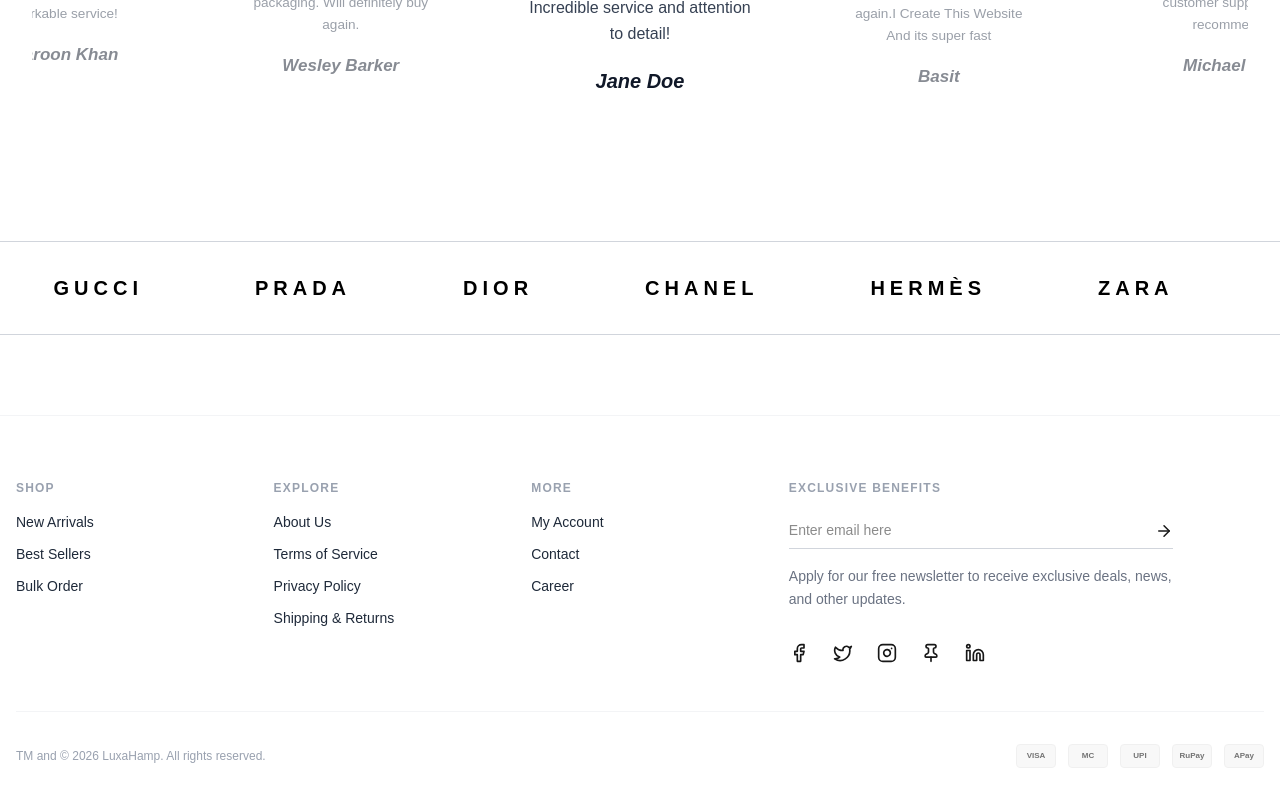
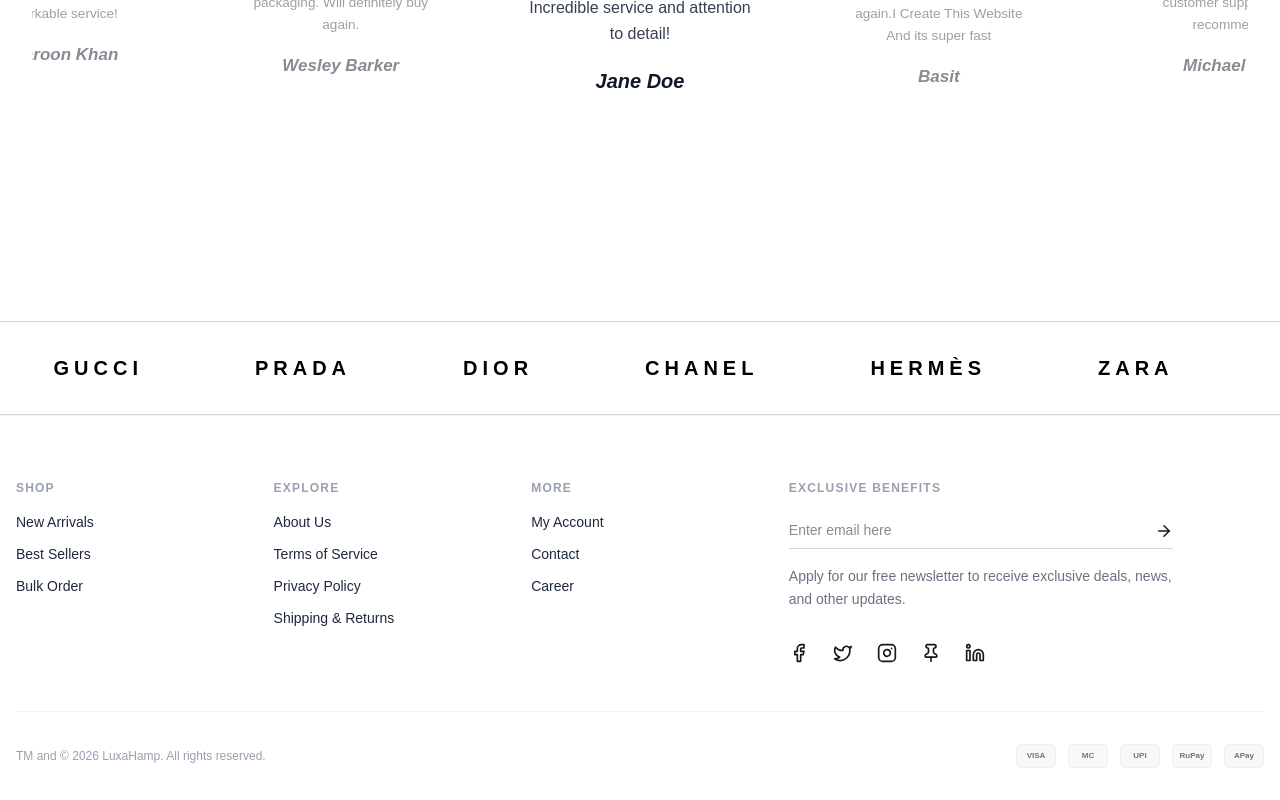
Before and after one commit to Malik-Ahsan-wq/luxahamps-ecommerce, a Next.js app: page / in a window 1280 px wide. Shown: the part 4389-5189 px from the top of the page. Built offline with nearby package versions, Linux system fonts and the light colour scheme.

Commit message:
every thing is ok right now

```diff
--- /dev/null
+++ b/src/app/BrandSlider/page.tsx
@@ -0,0 +1,50 @@
+
+"use client";
+import React, { useMemo } from 'react';
+import { Swiper, SwiperSlide } from 'swiper/react';
+import { Navigation, Autoplay } from 'swiper/modules';
+
+const BrandSlider = () => {
+
+     const brands = useMemo(() => [
+    "ROLEX", "GUCCI", "PRADA", "DIOR", "CHANEL",
+    "HERMÈS", "ZARA", "ADIDAS", "NIKE"
+  ], []);
+  return (
+  <div className="mt-16 md:mt-20 lg:mt-24 border-t border-b border-gray-300 bg-white py-6 md:py-8">
+        <Swiper
+          modules={[Autoplay]}
+          slidesPerView="auto"
+          spaceBetween={40}
+          loop={true}
+          speed={8000}
+          autoplay={{
+            delay: 0,
+            disableOnInteraction: false,
+          }}
+          allowTouchMove={false}
+          breakpoints={{
+            320: { spaceBetween: 30 },
+            640: { spaceBetween: 50 },
+            1024: { spaceBetween: 80 },
+          }}
+          className="brand-swiper"
+        >
+          {[...brands, ...brands, ...brands].map((brand, index) => (
+            <SwiperSlide
+              key={`${brand}-${index}`}
+              className="!w-auto"
+            >
+              <span
+                className="brand-text text-black font-bold text-base md:text-lg lg:text-xl tracking-[0.25em] uppercase cursor-default inline-block px-4"
+              >
+                {brand}
+              </span>
+            </SwiperSlide>
+          ))}
+        </Swiper>
+      </div>
+  )
+}
+
+export default BrandSlider;
--- a/src/app/ProductSection/page.tsx
+++ b/src/app/ProductSection/page.tsx
@@ -12,7 +12,7 @@
   const openQuickView = useQuickViewStore((state) => state.openQuickView);
 
   // Take only first 8 products
-  const displayProducts = products.slice(0, 8);
+  const displayProducts = products.slice(0, 12);
 
   return (
     <div className="max-w-7xl mx-auto px-2 md:px-4 py-12">
@@ -80,7 +80,8 @@
                         id: product.id,
                         name: product.name,
                         price: product.price,
-                        image: product.image
+                        image: product.image,
+                        category: product.category   // REQUIRED
                       }}
                       className="w-full rounded-none bg-black/80 md:bg-black py-2 md:py-3 text-[10px] md:text-sm font-bold uppercase tracking-widest hover:bg-pink-600 transition-colors"
                     />
@@ -99,10 +100,13 @@
                 </div>
               </div>
             </div>
+
           );
         })}
       </div>
+
     </div>
+
   );
 };
 
--- a/src/app/VoiceSection/page.tsx
+++ b/src/app/VoiceSection/page.tsx
@@ -61,10 +61,7 @@
     },
   ], []);
 
-  const brands = useMemo(() => [
-    "ROLEX", "GUCCI", "PRADA", "DIOR", "CHANEL",
-    "HERMÈS", "ZARA", "ADIDAS", "NIKE"
-  ], []);
+
 
   return (
     <section className="py-12 md:py-16 lg:py-20 bg-white overflow-hidden">
@@ -244,39 +241,7 @@
       </div>
 
       {/* Brand Slider Section */}
-      <div className="mt-16 md:mt-20 lg:mt-24 border-t border-b border-gray-300 bg-white py-6 md:py-8">
-        <Swiper
-          modules={[Autoplay]}
-          slidesPerView="auto"
-          spaceBetween={40}
-          loop={true}
-          speed={8000}
-          autoplay={{
-            delay: 0,
-            disableOnInteraction: false,
-          }}
-          allowTouchMove={false}
-          breakpoints={{
-            320: { spaceBetween: 30 },
-            640: { spaceBetween: 50 },
-            1024: { spaceBetween: 80 },
-          }}
-          className="brand-swiper"
-        >
-          {[...brands, ...brands, ...brands].map((brand, index) => (
-            <SwiperSlide
-              key={`${brand}-${index}`}
-              className="!w-auto"
-            >
-              <span
-                className="brand-text text-black font-bold text-base md:text-lg lg:text-xl tracking-[0.25em] uppercase cursor-default inline-block px-4"
-              >
-                {brand}
-              </span>
-            </SwiperSlide>
-          ))}
-        </Swiper>
-      </div>
+
     </section>
   );
 };
--- a/src/app/gift-builder/page.tsx
+++ b/src/app/gift-builder/page.tsx
@@ -103,11 +103,13 @@
       isGift: true,
       giftItems: selectedProductsList.map(item => ({
         product: item.product as Product,
-        quantity: item.quantity
+        quantity: item.quantity,
       })),
       giftMessage,
       recipientName,
-      occasion
+      occasion,
+      category: "Gift Box"
+
     };
 
     addToCart(giftBundle);
--- a/src/app/page.tsx
+++ b/src/app/page.tsx
@@ -5,6 +5,7 @@
 import ProductSection from "./ProductSection/page";
 import HappinessSection from "./HappinessSection/page";
 import ValentineSection from "./ValentineSection/page";
+import BrandSlider from "./BrandSlider/page";
 import VoicePage from "./VoiceSection/page";
 
 export default function Home() {
@@ -17,6 +18,7 @@
       <HappinessSection/>
       <ValentineSection/>
       <VoicePage/>
+      <BrandSlider/>
     </div>
   );
 }
--- a/src/app/products/page.tsx
+++ b/src/app/products/page.tsx
@@ -15,6 +15,7 @@
 import { Label } from "@/components/ui/label";
 import { Search, Filter, X, Grid, List } from "lucide-react";
 import { Sheet, SheetContent, SheetHeader, SheetTitle, SheetTrigger } from "@/components/ui/sheet";
+import BrandSlider from "../BrandSlider/page";
 
 export default function ProductsPage() {
   const {
@@ -321,6 +322,7 @@
           </div>
         </div>
       </div>
+      <BrandSlider/>
     </div>
   );
 }
--- a/src/components/ProductCard.tsx
+++ b/src/components/ProductCard.tsx
@@ -55,7 +55,7 @@
                   price: product.price,
                   oldPrice: oldPrice,
                   image: product.image,
-                  discount: discount
+                  discount: discount,
                 });
               }
             }}
@@ -84,7 +84,8 @@
                   id: product.id,
                   name: product.name,
                   price: product.price,
-                  image: product.image
+                  image: product.image,
+                  category: product.category,
                 }}
                 className="w-full rounded-none bg-black/80 md:bg-black py-2 md:py-3 text-[10px] md:text-sm font-bold uppercase tracking-widest hover:bg-pink-600 transition-colors"
               />
```
Also changed, not shown: src/store/useProductStore.ts (+8 -1 lines), public/assets/img15.png (added).
